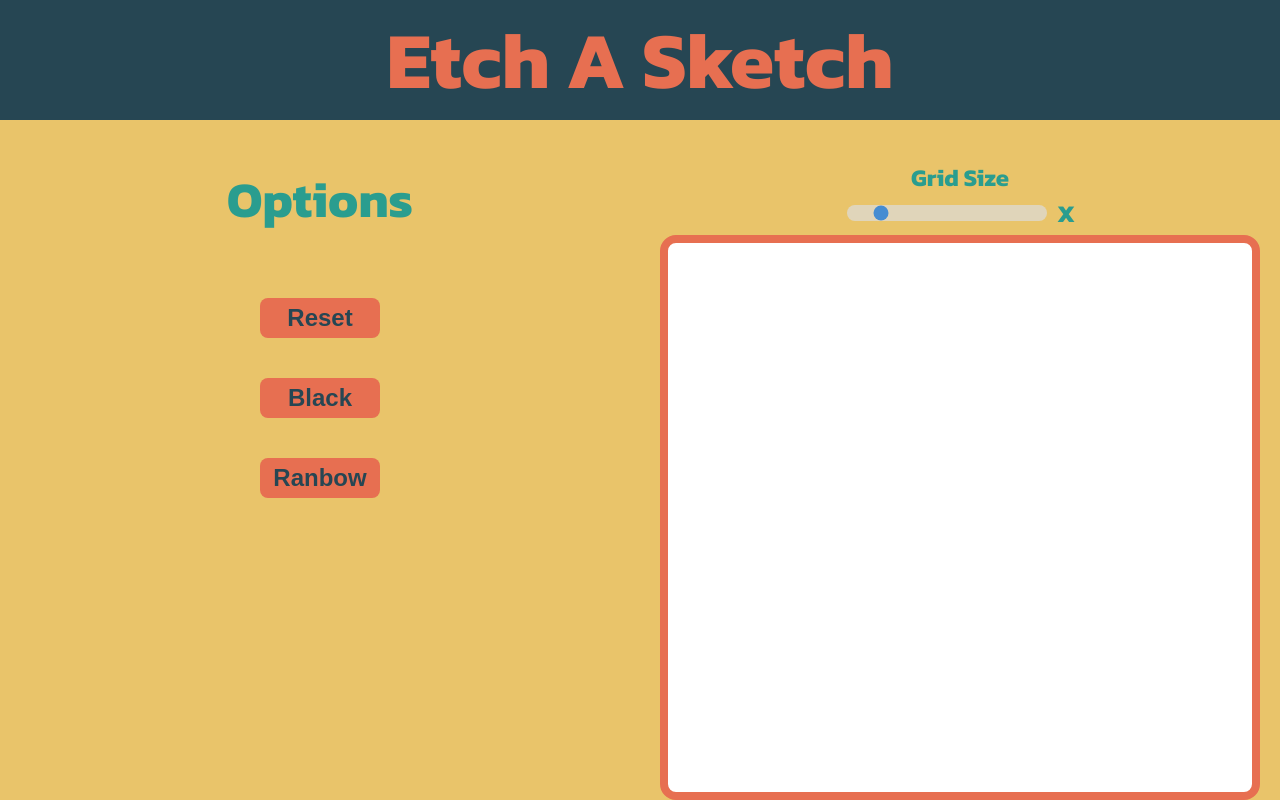
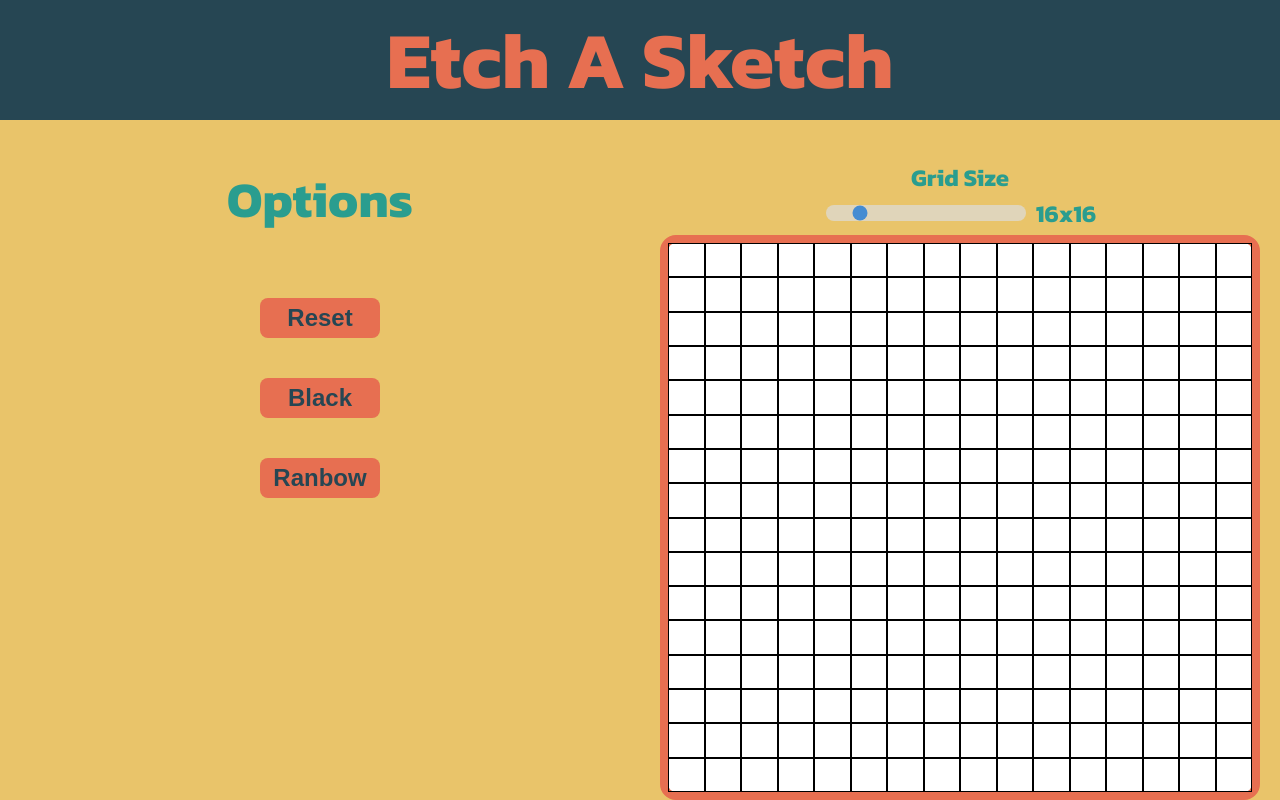
Before and after one commit to k3b4bb/odin-etch-a-sketch, a plain HTML site: page index.html in a window 1280 px wide. Drawn offline with Linux system fonts and the light colour scheme.

Commit message:
Add div creation inside canvas logic

```diff
--- a/etchASketch.js
+++ b/etchASketch.js
@@ -0,0 +1,36 @@
+document.addEventListener('DOMContentLoaded', function() {
+  const gridSizeInput = document.querySelector('#grid-size');
+  const gridSizeText = document.querySelector('#grid-size-value');
+  const canvasContainer = document.querySelector('#canvas-container')
+  // Función para actualizar el texto
+  function updateGridSizeText(value) {
+    gridSizeText.textContent = `${value}x${value}`;
+  };
+
+  function updateCanvas(value) {
+    const totalDivs = value * value
+    canvasContainer.innerHTML = ''
+
+    for (let i = 0; i < totalDivs; i++) {
+      const div = document.createElement('div');
+      div.classList.add('defaultChild')
+      div.style.width = `calc(100% / ${value})`;
+      div.style.height = div.style.width;
+      canvasContainer.appendChild(div)
+    };
+  };
+
+  // Establecer el texto inicial correctamente
+  updateGridSizeText(gridSizeInput.value);
+
+  //Establecer el canvas
+  updateCanvas(gridSizeInput.value)
+
+  // Agregar el controlador de eventos
+  gridSizeInput.addEventListener('input', function() {
+    updateGridSizeText(this.value);
+    updateCanvas(this.value);
+  });
+});
+
+let canvasContainer = document.querySelector("#canvas-container")
--- a/index.html
+++ b/index.html
@@ -28,9 +28,10 @@
         <label for="grid-size">Grid Size</label>
         <div id="slider-val">
           <input type="range" min="2" max="100" value="16" id="grid-size">
-          <p>X</p>
+          <p id="grid-size-value">16x16</p>
         </div>
       </div>
+
       <div id="canvas-container"></div>
 
     </div>
--- a/styles.css
+++ b/styles.css
@@ -75,7 +75,8 @@ main {
   gap: 8px;
   height: 28px;
   align-items: center;
-  justify-content: center;
+  justify-content: space-around;
+  padding: 10px;
 }
 
 input {
@@ -91,13 +92,6 @@ input {
   gap: 8px;
 }
 
-#canvas-container {
-  border: 8px solid #E76F51;
-  width: 600px;
-  height: 600px;
-  border-radius: 16px;
-  background-color: white;
-}
 
 #grid-size {
   appearance: none;
@@ -113,3 +107,21 @@ input {
 #grid-size:hover {
   opacity: 1; /* Cambia la opacidad al pasar el mouse */
 }
+
+#canvas-container {
+  border: 8px solid #E76F51;
+  width: 600px;
+  height: 600px;
+  border-radius: 16px;
+  background-color: white;
+  display: flex;
+  flex-wrap: wrap;
+  gap: 0px;
+  margin: 0px;
+  padding: 0px;
+}
+
+.defaultChild {
+  border: 1px solid black;
+  flex: 0 0 auto;
+}
```
